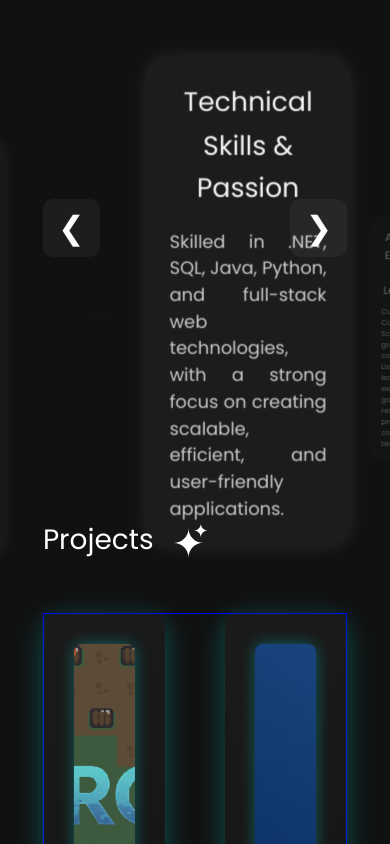
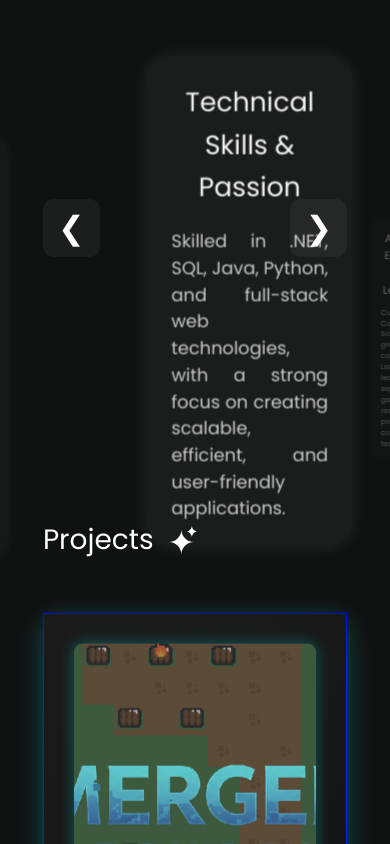
Before and after one commit to Xander-Allen-Rola/Xander-Portfolio, a Vue app: page / in a window 390 px wide. Shown: the part 1156-2000 px from the top of the page. Built offline with nearby package versions, Linux system fonts and the light colour scheme.

Commit message:
made projects mobile friendly. project grid display becomes 1 column at 1044px

```diff
--- a/src/components/Projects.vue
+++ b/src/components/Projects.vue
@@ -8,13 +8,11 @@ import emergentechoes from '@/assets/images/emergentechoes.png'
 <template>
     <div class="projects-container">
         <div
-        style="display: flex;
-        gap: 20px;
-        align-items: center;">
+        class ="projects-title">
             <h2>Projects</h2>
-            <img src="../assets/icons/doublestar.svg" style="height: 35px;"/>
+            <img class="title-icon" src="../assets/icons/doublestar.svg"/>
         </div>
-        <div
+        <div class="projects-grid"
         style="display: grid;
         grid-template-columns: repeat(2, 1fr);
         gap: 60px;
@@ -44,3 +42,29 @@ import emergentechoes from '@/assets/images/emergentechoes.png'
         </div>
     </div>
 </template>
+
+<style scoped>
+.title-icon {
+  height: 35px;
+}
+
+.projects-title{
+    display: flex;
+    gap: 20px;
+    align-items: center;
+}
+
+@media (max-width: 1044px) {
+    .projects-grid {
+        grid-template-columns: 1fr !important;
+    }
+}
+@media (max-width: 767px) {
+    .title-icon {
+        height: 30px;
+    }
+    .projects-title {
+        gap: 15px;
+    }
+}
+</style>
```
